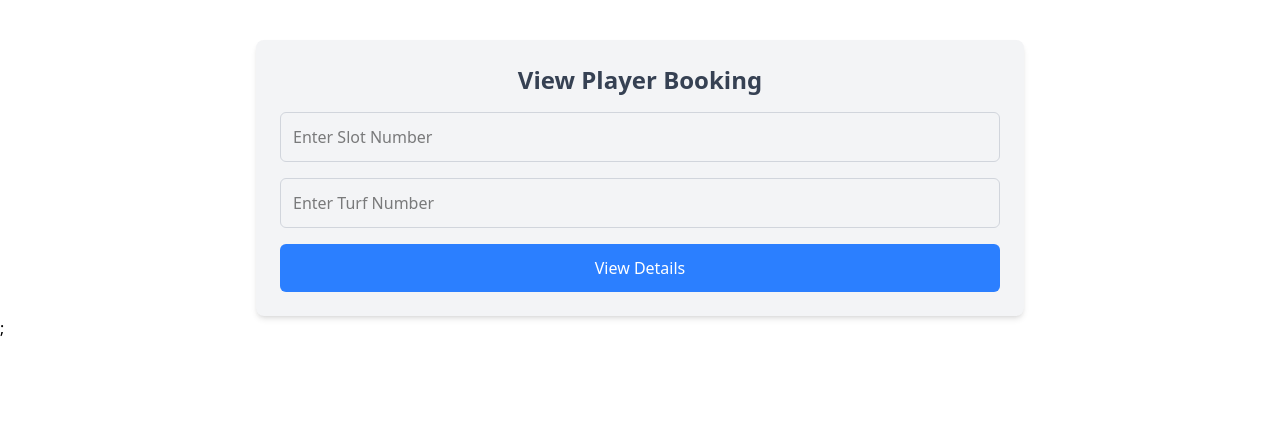
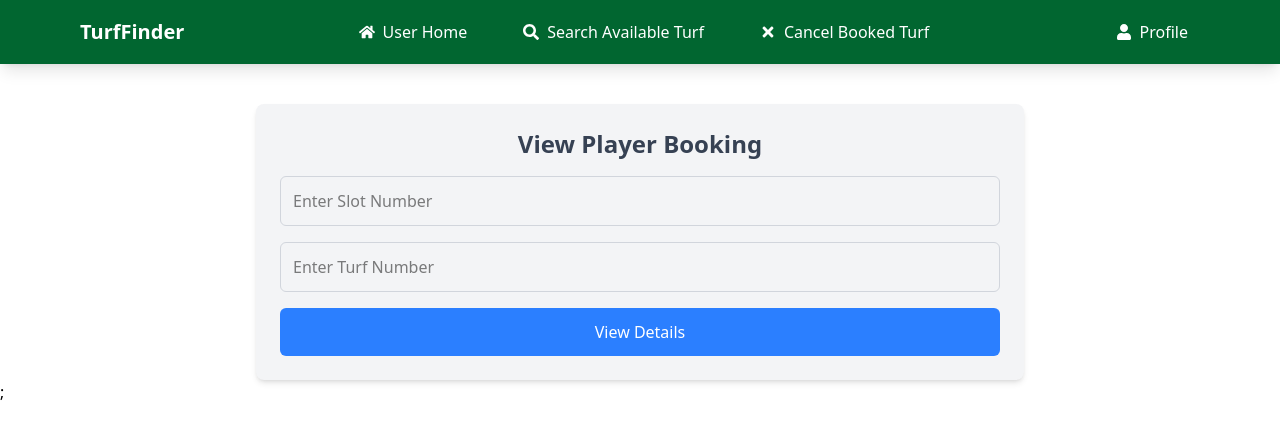
Before and after one commit to Tejas9420190282/Host--Turf-Managment-System-Project---MYSQL2, a React (Vite) app in the folder React/: page /user/view-booking in a window 1280 px wide. Shown: the top 438 px of the page. Built offline with nearby package versions, Linux system fonts and the light colour scheme; sample sign-in values are in the browser's storage.

Commit message:
View_Player_Data.js(React) update Navbar

```diff
--- a/React/src/components/User/View_Player_Data.jsx
+++ b/React/src/components/User/View_Player_Data.jsx
@@ -2,6 +2,7 @@
 
 import axios from "axios";
 import React, { useState } from "react";
+import Navbar from "./Navbar";
 
 function View_Player_Data() {
     const [sloteId, setSloteId] = useState("");
@@ -39,6 +40,8 @@ function View_Player_Data() {
     };
 
     return (
+        <>
+            <Navbar />
             <div className="max-w-3xl mx-auto p-6 bg-gray-100 rounded-lg shadow-md mt-10">
                 <h2 className="text-2xl font-bold text-center mb-4 text-gray-700">
                     View Player Booking
@@ -66,7 +69,9 @@ function View_Player_Data() {
                     </button>
                 </form>
 
-            {error && <p className="text-red-500 mt-2 text-center">{error}</p>}
+                {error && (
+                    <p className="text-red-500 mt-2 text-center">{error}</p>
+                )}
 
                 {playerData && (
                     <div className="mt-6 p-4 bg-white rounded-md shadow-md overflow-x-auto">
@@ -77,12 +82,18 @@ function View_Player_Data() {
                             <thead>
                                 <tr className="bg-blue-500 text-white">
                                     <th className="py-2 px-4 border">Field</th>
-                                <th className="py-2 px-4 border">Details</th>
+                                    <th className="py-2 px-4 border">
+                                        Details
+                                    </th>
                                 </tr>
                             </thead>
                             <tbody>
-                            {Object.entries(playerData).map(([key, value]) => (
-                                <tr key={key} className="hover:bg-gray-100">
+                                {Object.entries(playerData).map(
+                                    ([key, value]) => (
+                                        <tr
+                                            key={key}
+                                            className="hover:bg-gray-100"
+                                        >
                                             <td className="py-2 px-4 border font-semibold capitalize">
                                                 {key.replace("_", " ")}
                                             </td>
@@ -90,12 +101,14 @@ function View_Player_Data() {
                                                 {value}
                                             </td>
                                         </tr>
-                            ))}
+                                    )
+                                )}
                             </tbody>
                         </table>
                     </div>
                 )}
             </div>
+        </>
     );
 }
 
```
Lines whose indentation alone changed are shown as unchanged.
